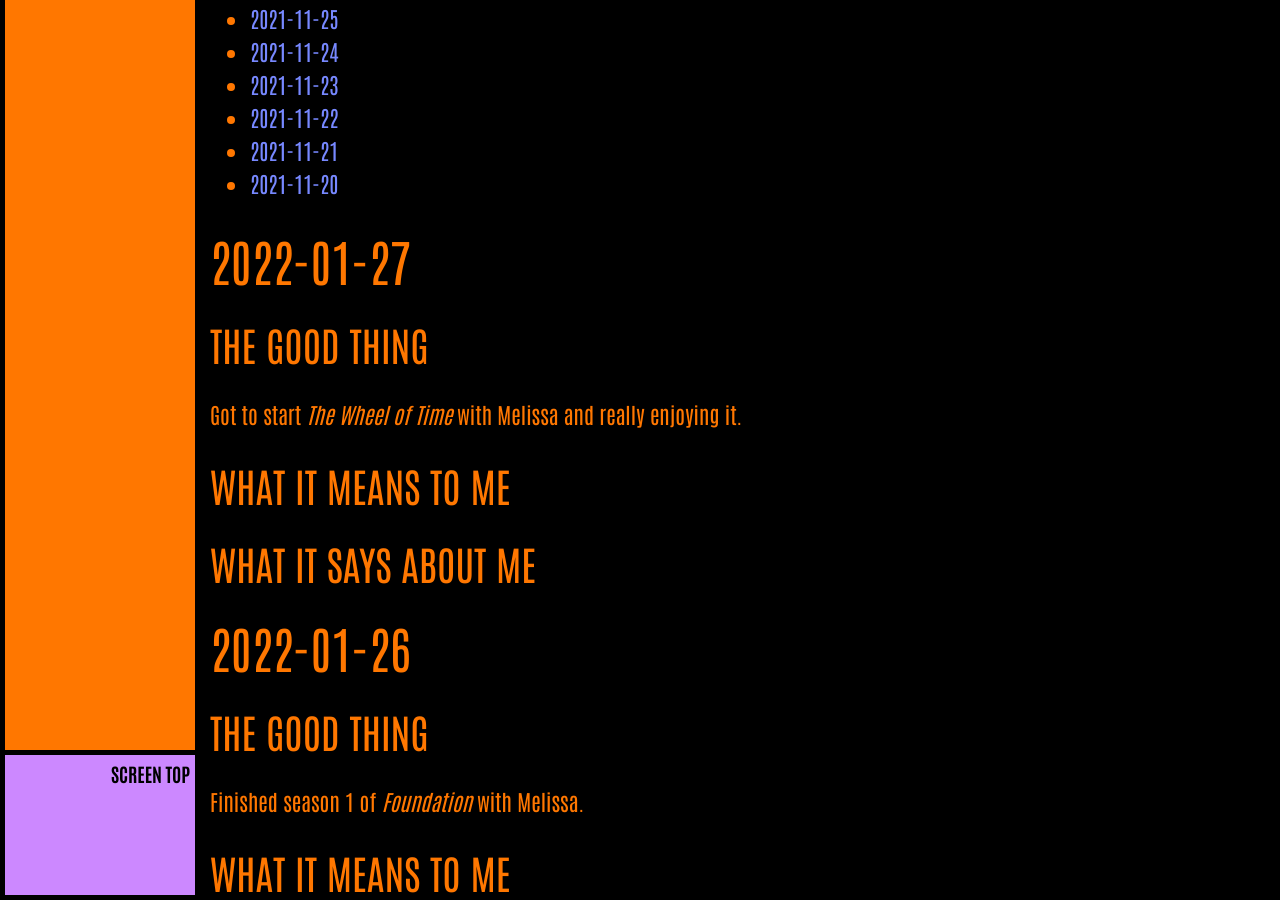
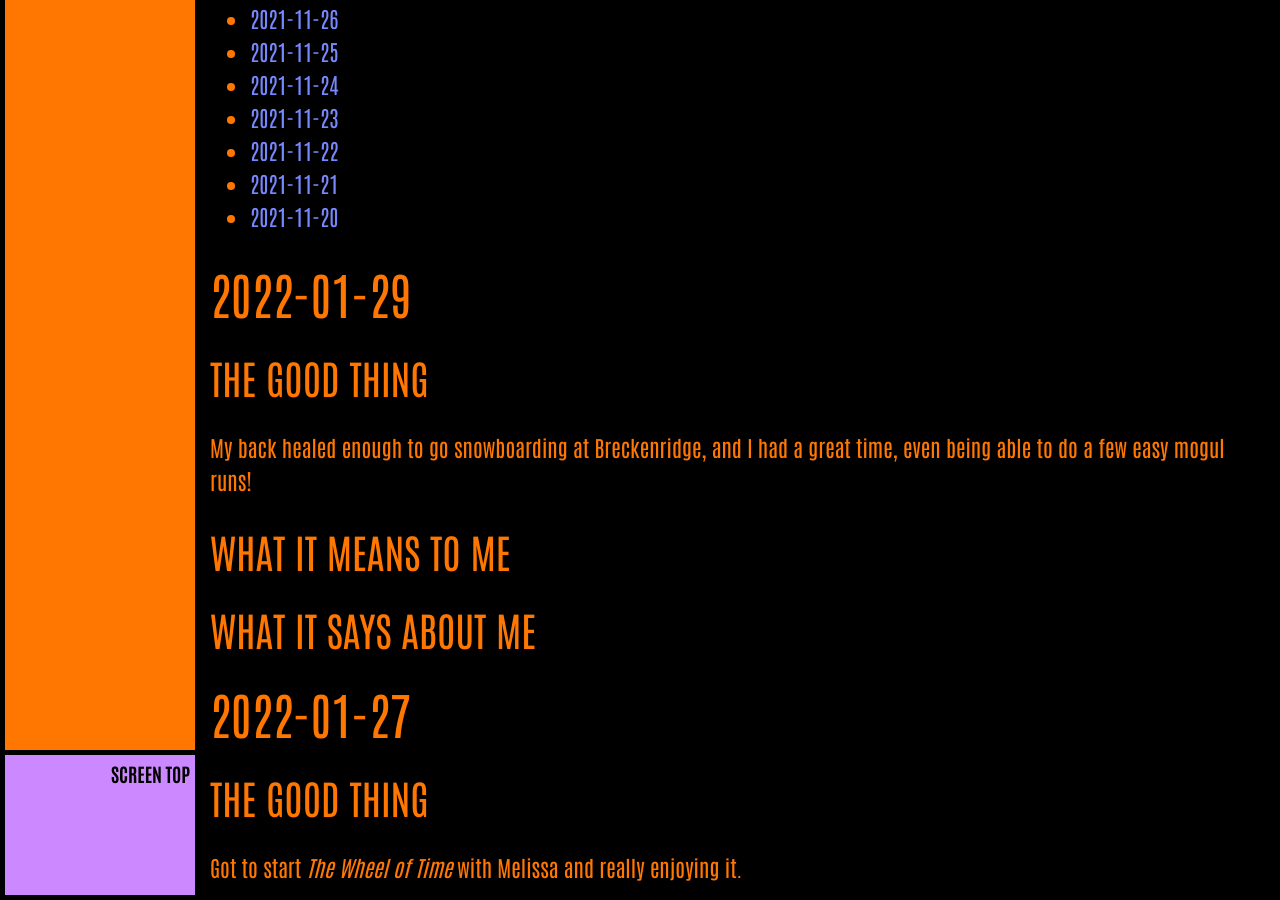
Before and after one commit to ArthurZey/arthurzey.github.io, a Jekyll site: the page built from _pages/one-good-thing.md, in a window 1280 px wide and 900 px high, scrolled down 2035 px. Built offline with Jekyll 4.4.1, drawn with Linux system fonts in a browser that asks for light colours; some of the changed text lies outside the part shown.

Commit message:
added stub for 2022-01-29

```diff
--- a/_pages/one-good-thing.md
+++ b/_pages/one-good-thing.md
@@ -12,6 +12,15 @@
 * TOC
 {:toc}
 {::options toc_levels="2" /}
+
+## 2022-01-29
+### The Good Thing
+My back healed enough to go snowboarding at Breckenridge, and I had a great time, even being able to do a few easy mogul runs!
+### What It Means to Me
+
+### What It Says about Me
+
+
 
 ## 2022-01-27
 ### The Good Thing
```
Also changed, not shown: other parts of _pages/one-good-thing.md (+1 -1 lines).
